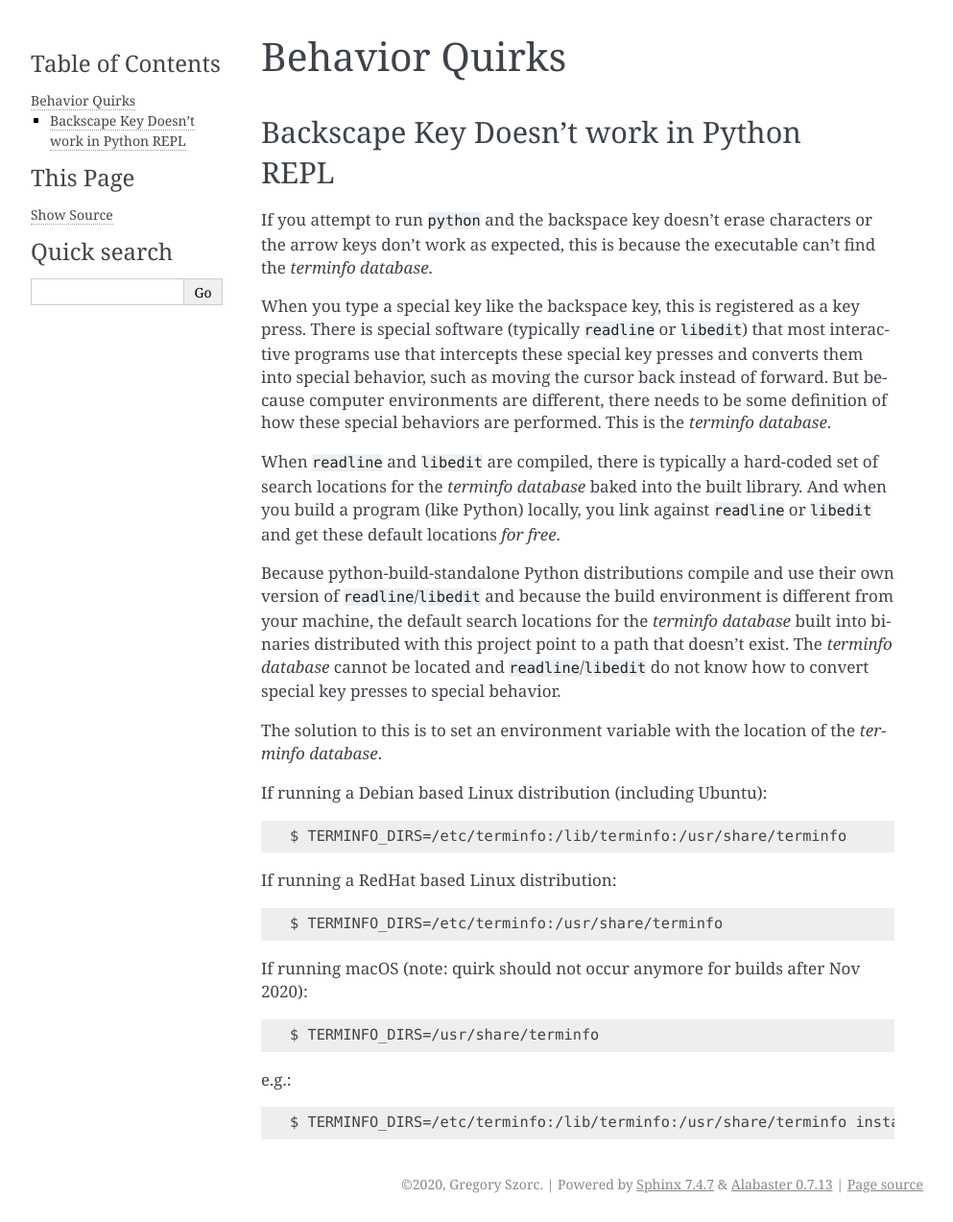
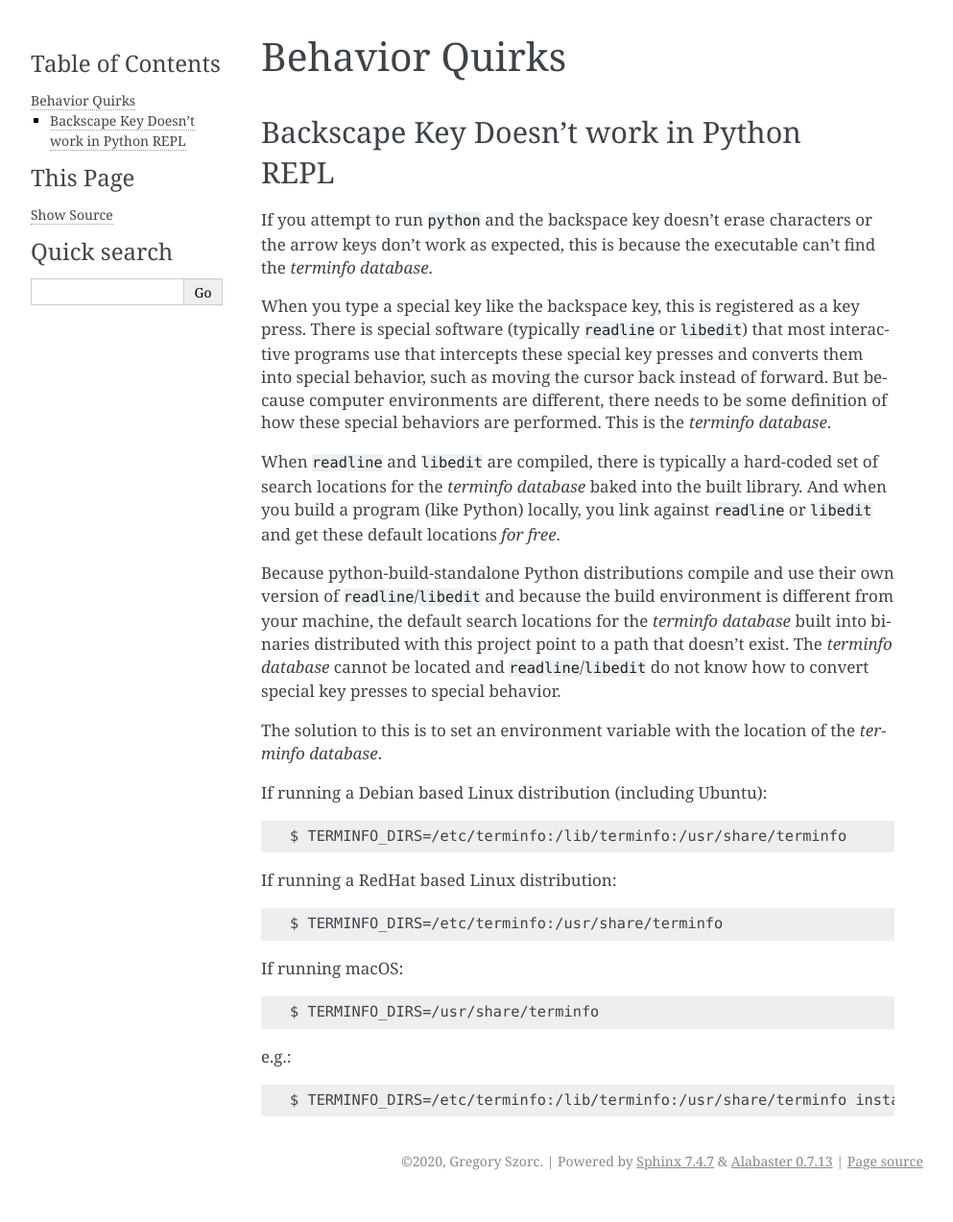
Before and after one commit to indygreg/python-build-standalone, a Sphinx documentation site: the page built from docs/quirks.rst, in a window 1280 px wide. Shown: the whole page at 96% size, without its empty margins (148-1141 px from the left). Built offline with Sphinx 7.4.7, drawn with Linux system fonts in a browser that asks for light colours; after the commit the page ends 1249 px from its top, so only the background shows below that.

```diff
--- a/docs/quirks.rst
+++ b/docs/quirks.rst
@@ -47,7 +47,7 @@
 
    $ TERMINFO_DIRS=/etc/terminfo:/usr/share/terminfo
 
-If running macOS (note: quirk should not occur anymore for builds after Nov 2020)::
+If running macOS::
 
    $ TERMINFO_DIRS=/usr/share/terminfo
 
```
